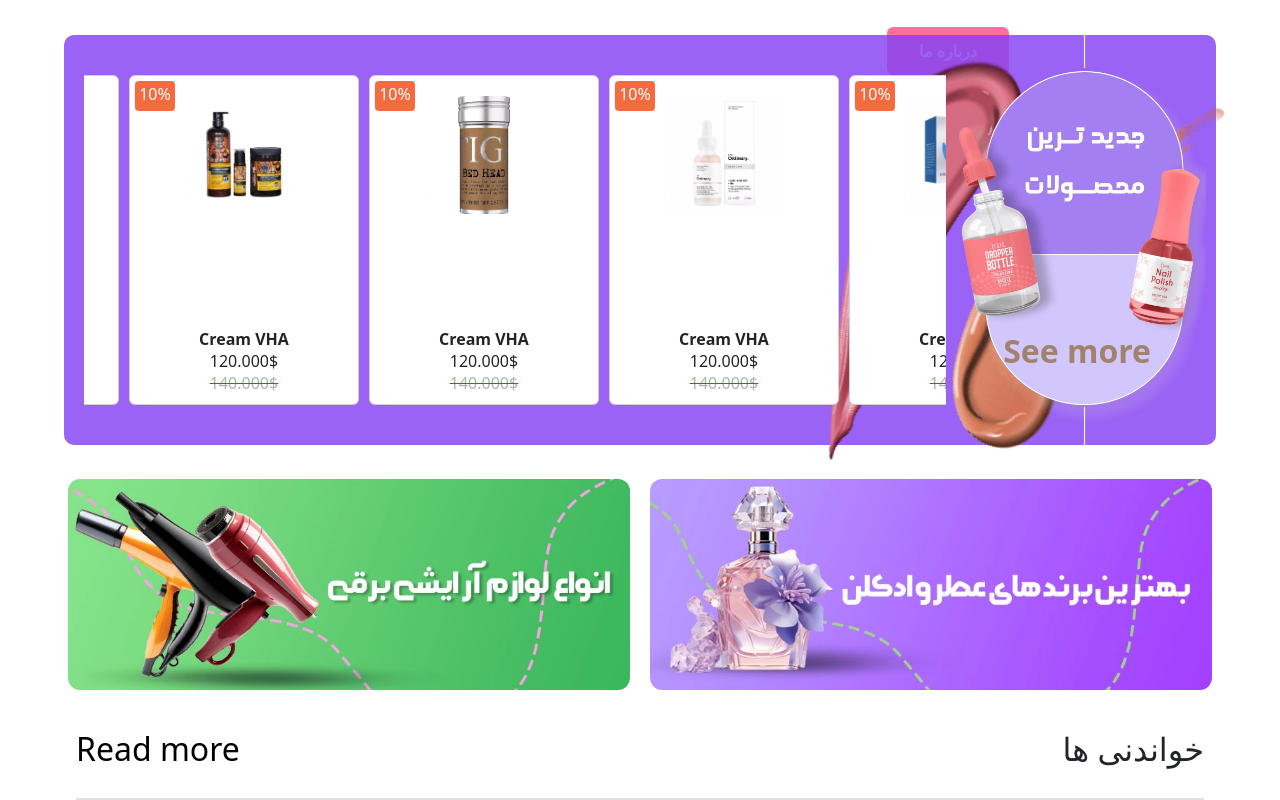
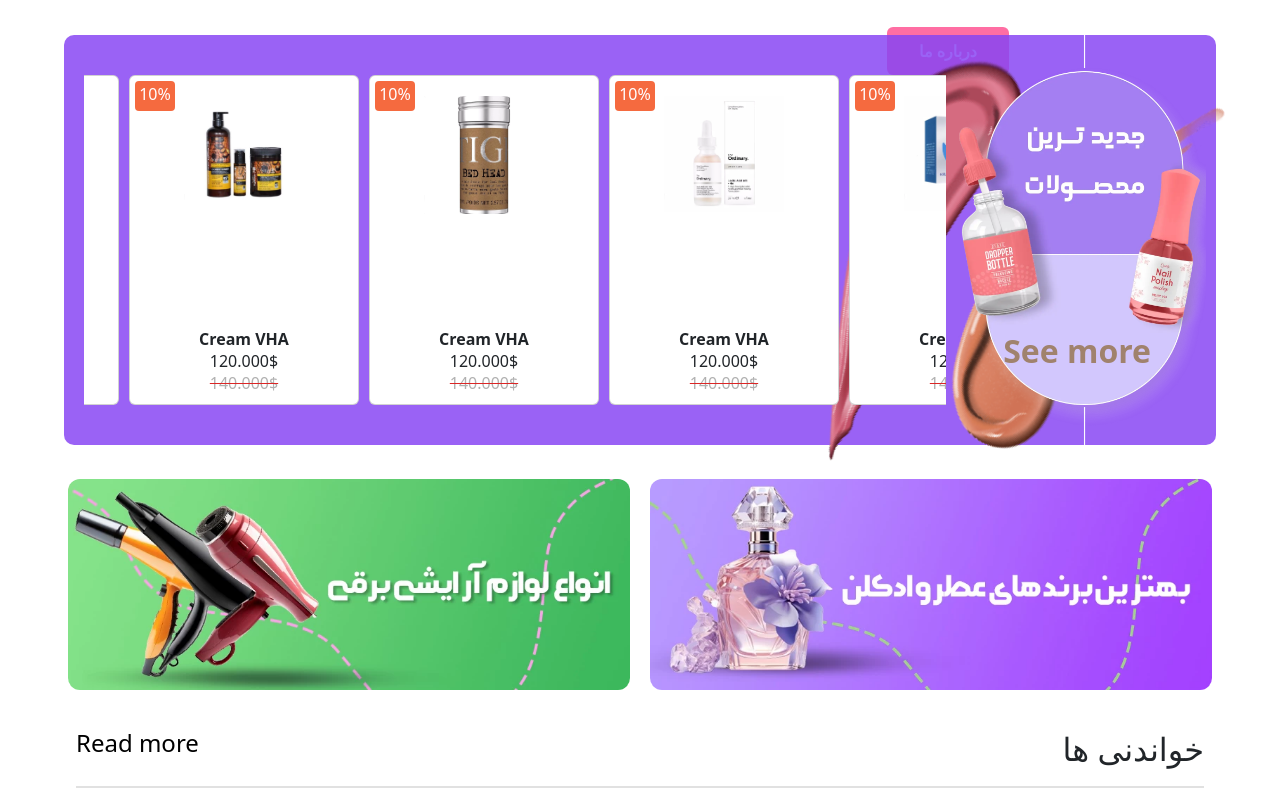
Before and after one commit to Mehdi-njfn/eseleshop, a React (Create React App) app: page / in a window 1280 px wide. Shown: the part 1861-2661 px from the top of the page. Built offline with nearby package versions, Linux system fonts and the light colour scheme.

Commit message:
home updated

```diff
--- a/src/pages/home.jsx
+++ b/src/pages/home.jsx
@@ -549,8 +549,8 @@ const Home = () => {
       </div>
       <div className="reading container relative w-[90%] h-[100px] mx-auto">
         <div className="readind_title relative w-[100%] py-[25px] ">
-          <p className='flex float-right justify-end w-[50%] lg:text-[2rem] font-medium'>خواندنی ها</p>
-          <p className='w-[50%] flex mb-0'><a className=' no-underline text-black font-medium text-[2rem]' href="/reading">Read more</a></p>
+          <p className='flex float-right justify-end w-[50%] md:text-[1.5rem] lg:text-[2rem] font-medium'>خواندنی ها</p>
+          <p className='w-[50%] flex mb-0'><a className=' no-underline text-black font-medium text-[1rem] md:text-[1.5rem]' href="/reading">Read more</a></p>
         </div>
       </div>
 
```
